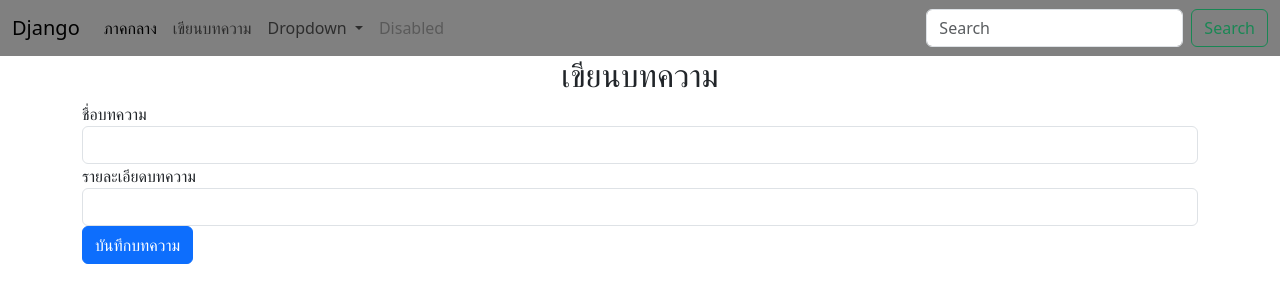
After one commit to ktrakunlertrat/django, a Django app: page /createForm in a window 1280 px wide. The commit adds this page. Shown: the top 303 px of the page. Run offline with Django 4.2, Linux system fonts and the light colour scheme.

Commit message:
update form 27/5/67

```diff
--- a/postgresTest/postgresTest/urls.py
+++ b/postgresTest/postgresTest/urls.py
@@ -21,5 +21,7 @@ from testdb import views
 urlpatterns = [
     path("admin/", admin.site.urls),
     path('',views.hello),
-    path('page1',views.page1)
+    path('page1',views.page1),
+    path('createForm',views.createForm),
+    path('addform',views.addBlog)
 ]
--- /dev/null
+++ b/postgresTest/testdb/templates/form.html
@@ -0,0 +1,20 @@
+{% extends 'layout.html'%}
+
+{% block content %}
+
+<h2 align="center">เขียนบทความ</h2>
+<form action="addform" method="post">
+    {% csrf_token %}
+    <div class="form-group">
+        <label for="">ชื่อบทความ</label>
+        <input type="text" class="form-control" name="name">
+    </div>
+    <div class="form-group">
+        <label for="">รายละเอียดบทความ</label>
+        <input type="text" class="form-control" name="description">
+    </div>
+    <input type="submit" value="บันทึกบทความ" class="btn btn-primary">
+
+</form>
+
+{% endblock %}
--- a/postgresTest/testdb/templates/layout.html
+++ b/postgresTest/testdb/templates/layout.html
@@ -10,7 +10,8 @@
 <script src="https://cdn.jsdelivr.net/npm/bootstrap@5.3.3/dist/js/bootstrap.min.js" integrity="sha384-0pUGZvbkm6XF6gxjEnlmuGrJXVbNuzT9qBBavbLwCsOGabYfZo0T0to5eqruptLy" crossorigin="anonymous"></script>
 </head>
 <body>
-    <nav class="navbar navbar-expand-lg bg-body-tertiary">
+    <nav class="navbar navbar-expand-lg"
+    style="background-color:gray">
         <div class="container-fluid">
           <a class="navbar-brand" href="/">Django</a>
           <button class="navbar-toggler" type="button" data-bs-toggle="collapse" data-bs-target="#navbarSupportedContent" aria-controls="navbarSupportedContent" aria-expanded="false" aria-label="Toggle navigation">
@@ -22,7 +23,7 @@
                 <a class="nav-link active" aria-current="page" href="/page1">ภาคกลาง</a>
               </li>
               <li class="nav-item">
-                <a class="nav-link" href="#">Link</a>
+                <a class="nav-link" href="/createForm">เขียนบทความ</a>
               </li>
               <li class="nav-item dropdown">
                 <a class="nav-link dropdown-toggle" href="#" role="button" data-bs-toggle="dropdown" aria-expanded="false">
--- a/postgresTest/testdb/views.py
+++ b/postgresTest/testdb/views.py
@@ -14,3 +14,11 @@ def hello(request):
 
 def page1(request):
     return render(request,'page1.html')
+
+def createForm(request):
+    return render(request,'form.html')
+
+def addBlog(request):
+    name=request.POST['name']
+    description=request.POST['description']
+    return render(request,'result.html',{'name':name,'description':description})
```
Also changed, not shown: postgresTest/testdb/templates/result.html (added, +10 -0 lines).
